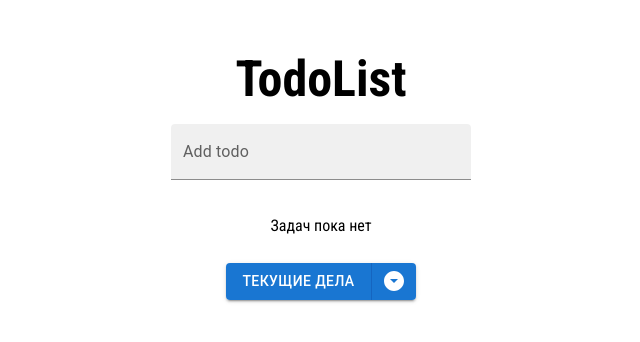
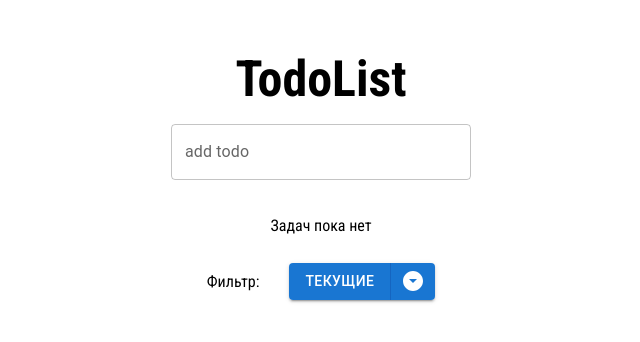
Before and after one commit to galikeev/todolist, a React (Create React App) app: page / in a window 1280 px wide. Shown: the top 342 px of the page, without its empty margins (319-959 px from the left). Built offline with nearby package versions, Linux system fonts and the light colour scheme.

Commit message:
changed styles

```diff
--- a/src/components/todoButtons/TodoButtons.js
+++ b/src/components/todoButtons/TodoButtons.js
@@ -5,8 +5,8 @@ import {ArrowDropDownCircle} from "@mui/icons-material";
 import './todoButtons.scss';
 
 const options = [
-	{name: 'Текущие дела', label: 'current'},
-	{name: 'Завершенные дела', label: 'completed'},
+	{name: 'Текущие', label: 'current'},
+	{name: 'Завершенные', label: 'completed'},
 	{name: 'Удаленные', label: 'deleted'},
 ];
 
@@ -33,6 +33,7 @@ const TodoButtons = (props) => {
 
 	return (
 		<div className="buttons">
+			<div>Фильтр:</div>
 			<ButtonGroup onClick={handleToggle} variant="contained" ref={anchorRef} aria-label="split button">
 				<Button>{options[selectedIndex].name}</Button>
 				<Button
--- a/src/components/todoButtons/todoButtons.scss
+++ b/src/components/todoButtons/todoButtons.scss
@@ -1,4 +1,6 @@
 .buttons {
     display: flex;
     justify-content: center;
+    align-items: center;
+    gap: 30px
 }
--- a/src/components/todoForm/TodoForm.js
+++ b/src/components/todoForm/TodoForm.js
@@ -25,8 +25,8 @@ const TodoForm = ({saveTodo}) => {
             <TextField
                 style={{'width' : '300px'}}
                 margin="normal"
-                variant="filled"
-                label="Add todo"
+                variant="outlined"
+                label="add todo"
                 onChange={onChangeTodo}
                 value={value}
             />
--- a/src/components/todoList/TodoList.js
+++ b/src/components/todoList/TodoList.js
@@ -1,4 +1,6 @@
-import { List, ListItem, ListItemSecondaryAction, ListItemText, Checkbox, Button} from "@mui/material";
+import { List, ListItem, ListItemSecondaryAction, Checkbox, Button} from "@mui/material";
+
+import './todoList.scss';
 
 const TodoList = ({todos, onChangeStatusTodo, onAllDeleteTodo}) => {
 
@@ -17,16 +19,18 @@ const TodoList = ({todos, onChangeStatusTodo, onAllDeleteTodo}) => {
                             tabIndex={-1}
                             disableRipple
                             onChange={() => {onChangeStatusTodo(todo.id, 'completed')}}/>}
-                    <ListItemText primary={todo.title}/>
+                    <div className="list__title">{todo.title}</div>
                     <ListItemSecondaryAction>
                         {todo.status === 'deleted' ?
                             <Button
+                                size="small"
                                 variant="contained"
                                 onClick={() => onAllDeleteTodo(todo.id)}
                             >
-                                удалить полностью
+                                очистить
                             </Button> :
                             <Button
+                                size="small"
                                 onClick={() => {onChangeStatusTodo(todo.id, 'deleted')}}
                             >
                                 Удалить
--- /dev/null
+++ b/src/components/todoList/todoList.scss
@@ -0,0 +1,6 @@
+.list {
+    &__title {
+        font-size: 15px;
+        padding: 10px 0 10px 0;
+    }
+}
```
